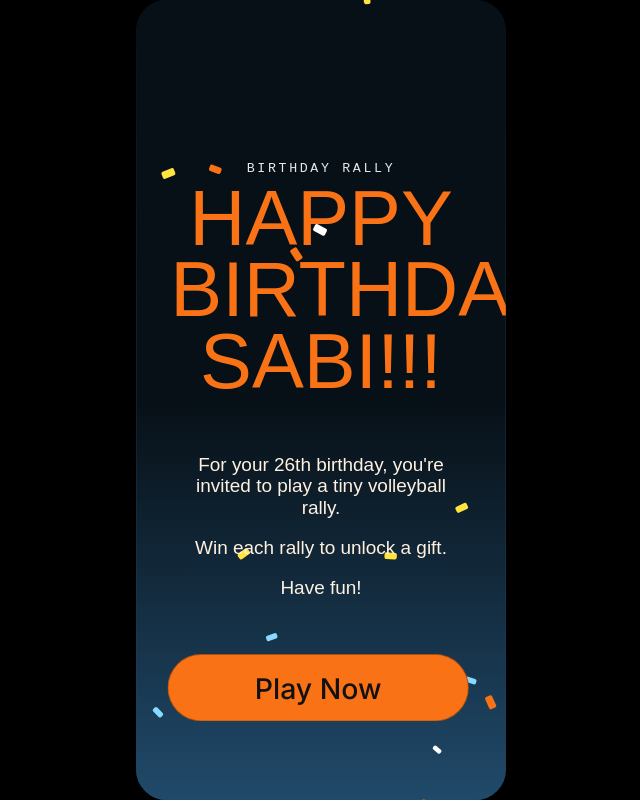
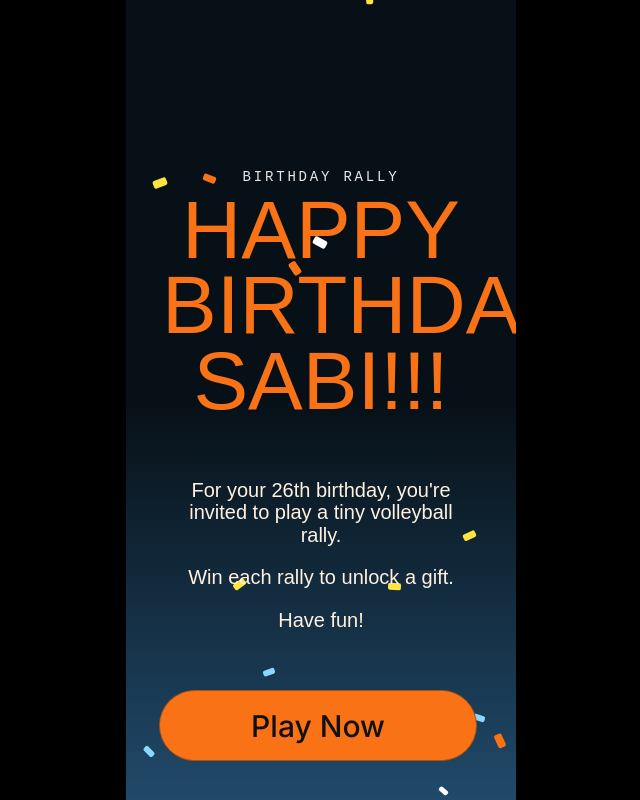
Before and after one commit to nat2008-ai/birthday-rally, a React (Vite) app: page / in a window 1280 px wide. Shown: the whole page, without its empty margins (319-959 px from the left). Built offline with nearby package versions, Linux system fonts and the light colour scheme; a web font is replaced by a local one.

Commit message:
Fix: fill screen without scaling, use CSS max-height/dvh instead

```diff
--- a/src/BirthdayGame.tsx
+++ b/src/BirthdayGame.tsx
@@ -177,17 +177,6 @@ function GameHUD({ rallyIndex, onGiftBox }: HUDProps) {
 // ─────────────────────────────────────────────
 export default function BirthdayGame() {
   const [screen, setScreen] = useState<Screen>('intro');
-  const [frameScale, setFrameScale] = useState(1);
-
-  useEffect(() => {
-    const update = () => {
-      const scale = Math.min(window.innerWidth / 390, window.innerHeight / 844, 1);
-      setFrameScale(scale);
-    };
-    update();
-    window.addEventListener('resize', update);
-    return () => window.removeEventListener('resize', update);
-  }, []);
   const [rallyIndex, setRallyIndex] = useState(0);          // 0,1,2
   const [unlockedGifts, setUnlockedGifts] = useState(0);   // 0..3
   const [prevScreen, setPrevScreen] = useState<Screen>('serve');
@@ -869,7 +858,7 @@ export default function BirthdayGame() {
   // ─────────────────────────────────────────────────────────────
   return (
     <div className="g-viewport">
-      <div className="g-frame" style={frameScale < 1 ? { transform: `scale(${frameScale})` } : undefined}>
+      <div className="g-frame">
         <AnimatePresence mode="wait">
           {screen === 'intro' && renderIntro()}
           {['serve','ball_away','ball_back','spike','spike_away','missed','rally_won'].includes(screen) && renderGame()}
--- a/src/game.css
+++ b/src/game.css
@@ -17,9 +17,11 @@
 .g-frame {
   position: relative;
   width: 390px;
+  max-width: 100vw;
   height: 844px;
+  max-height: 100dvh;
   overflow: hidden;
-  border-radius: 32px;
+  border-radius: 0;
   background: linear-gradient(to bottom, #071017 0%, #2b4d68 37.616%);
   flex-shrink: 0;
 }
@@ -667,7 +669,8 @@
 
 .g-giftbox-play-btn-wrap {
   position: absolute;
-  left: 36px; top: 719px;
+  left: 36px;
+  bottom: 50px;
   width: 318px;
 }
 
```
